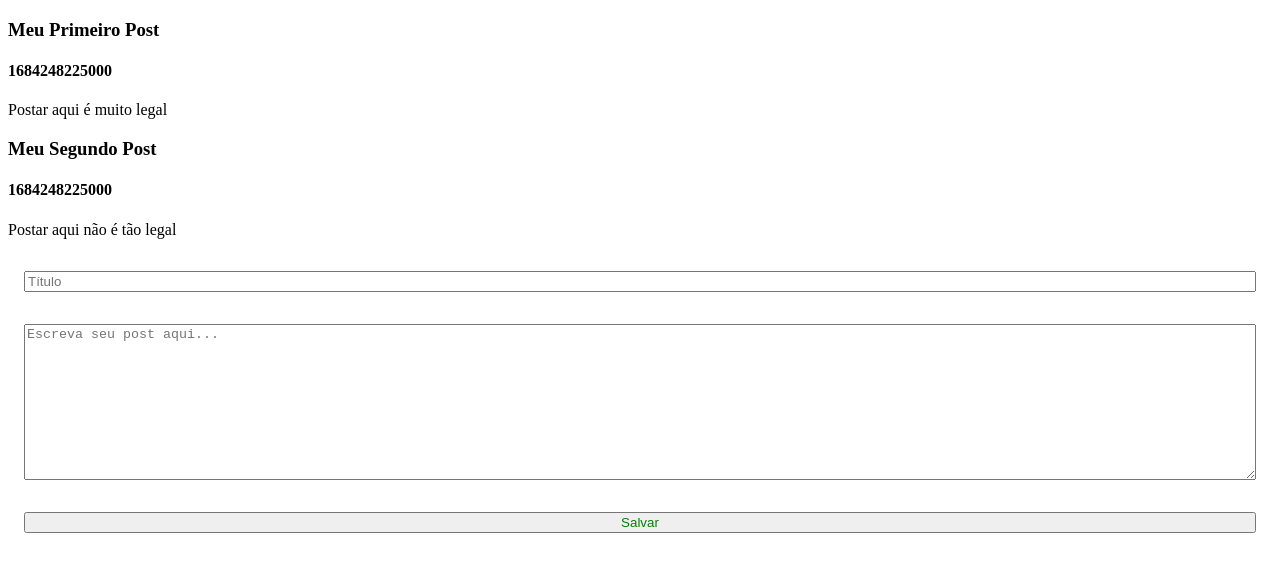
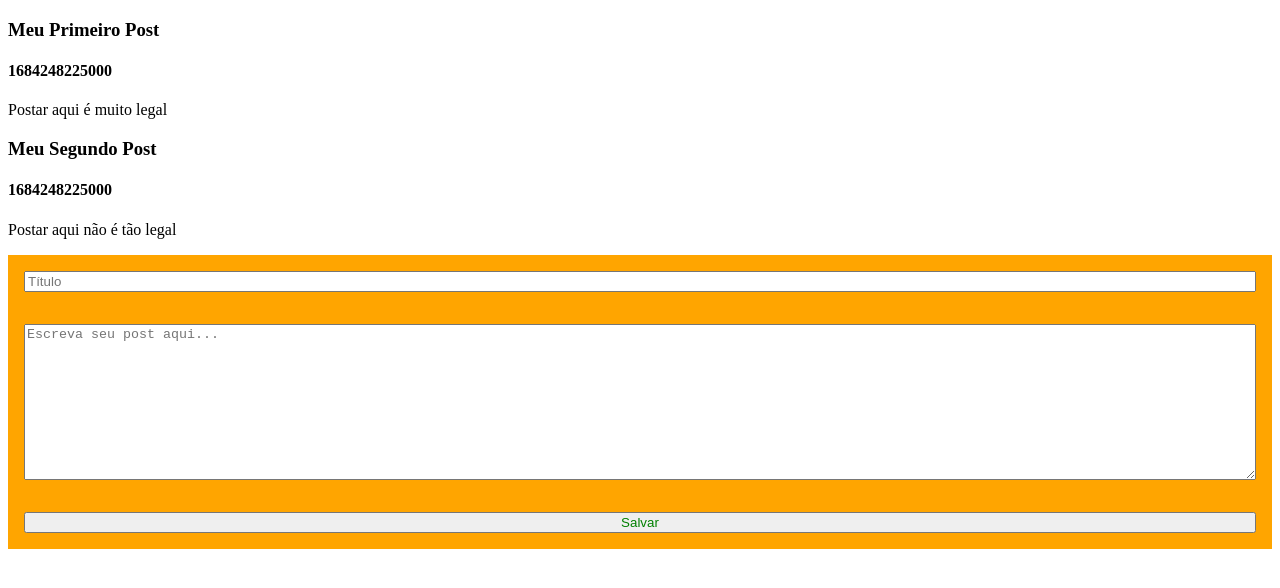
Before and after one commit to abimaelneto/blog-template, a Vue app: page / in a window 1280 px wide. Shown: the top 588 px of the page. Built offline with nearby package versions, Linux system fonts and the light colour scheme.

Commit message:
inicializa estilização do formulário

```diff
--- a/src/App.vue
+++ b/src/App.vue
@@ -93,6 +93,7 @@ export default {
 form {
   display: flex;
   flex-direction: column;
+  background: orange;
 }
 
 form > * {
```
